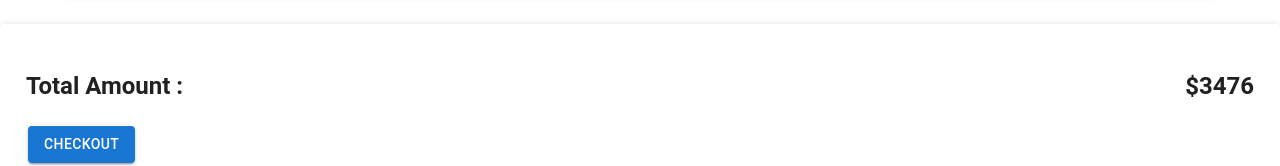
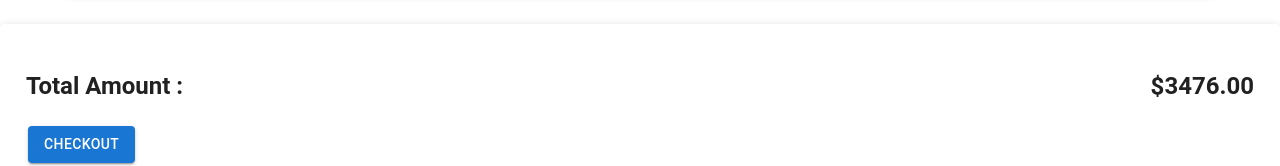
Before and after one commit to BalavigneshRajasekar/Product-cart-ByContextAPI, a React (Vite) app in the folder React-Cart-byContext/: page / in a window 1280 px wide. Shown: the part 2240-2406 px from the top of the page. Built offline with nearby package versions, Linux system fonts and the light colour scheme.

Commit message:
styles added

```diff
--- a/React-Cart-byContext/src/TotalCart.jsx
+++ b/React-Cart-byContext/src/TotalCart.jsx
@@ -37,7 +37,7 @@ function TotalCart() {
             Total Amount :
           </Typography>
           <Typography variant="h5" style={{ fontWeight: 600 }}>
-            ${totalPrice}
+            ${totalPrice}.00
           </Typography>
         </CardContent>
         <CardActions>
```
